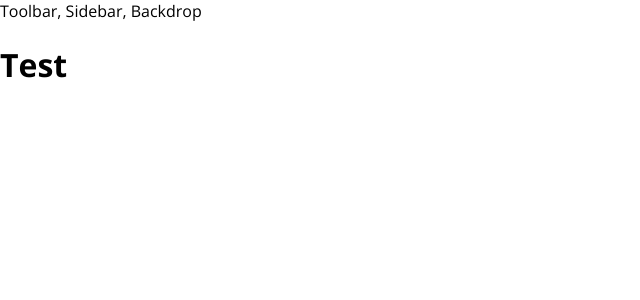
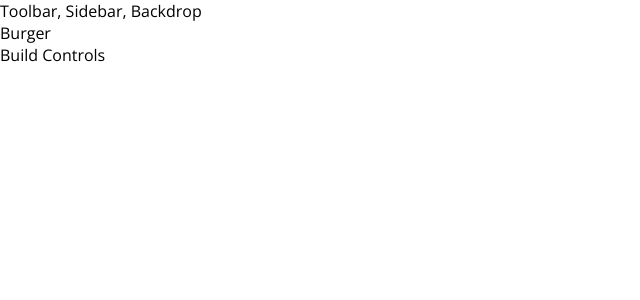
Before and after one commit to dmitriyklimchuk/burger-builder-starting-react, a React app: page / in a window 1280 px wide. Shown: the top 300 px of the page, without its empty margins (0-640 px from the left). Built offline with nearby package versions, Linux system fonts and the light colour scheme.

Commit message:
Starting Implementation of Burger Builder Container

```diff
--- a/src/App.js
+++ b/src/App.js
@@ -1,12 +1,13 @@
 import React, { Component } from 'react';
-import Layout from './components/Layout/Layout'
+import Layout from './components/Layout/Layout';
+import BurgerBuilder from "./containers/BurdgerBuilder/BurgerBuilder";
 
 class App extends Component {
   render() {
     return (
       <div>
         <Layout>
-          <h1>Test</h1>
+          <BurgerBuilder/>
         </Layout>
       </div>
     );
--- /dev/null
+++ b/src/components/Layout/Layout.css
@@ -0,0 +1,3 @@
+.Content {
+    margin-top: 16px;
+}
--- a/src/components/Layout/Layout.js
+++ b/src/components/Layout/Layout.js
@@ -1,10 +1,12 @@
 import React from 'react';
 import Aux from '../../hoc/Auxiliary'
+
+import classes from './Layout.css'
 
 const layout = (props) => (
   <Aux>
     <div>Toolbar, Sidebar, Backdrop</div>
-    <main>
+    <main className={classes.Content}>
       {props.children}
     </main>
   </Aux>
--- /dev/null
+++ b/src/containers/BurdgerBuilder/BurgerBuilder.js
@@ -0,0 +1,15 @@
+import React, {Component} from 'react';
+import Aux from '../../hoc/Auxiliary'
+
+class BurgerBuilder extends Component {
+  render () {
+    return (
+      <Aux>
+        <div>Burger</div>
+        <div>Build Controls</div>
+      </Aux>
+    );
+  }
+}
+
+export default BurgerBuilder
```
